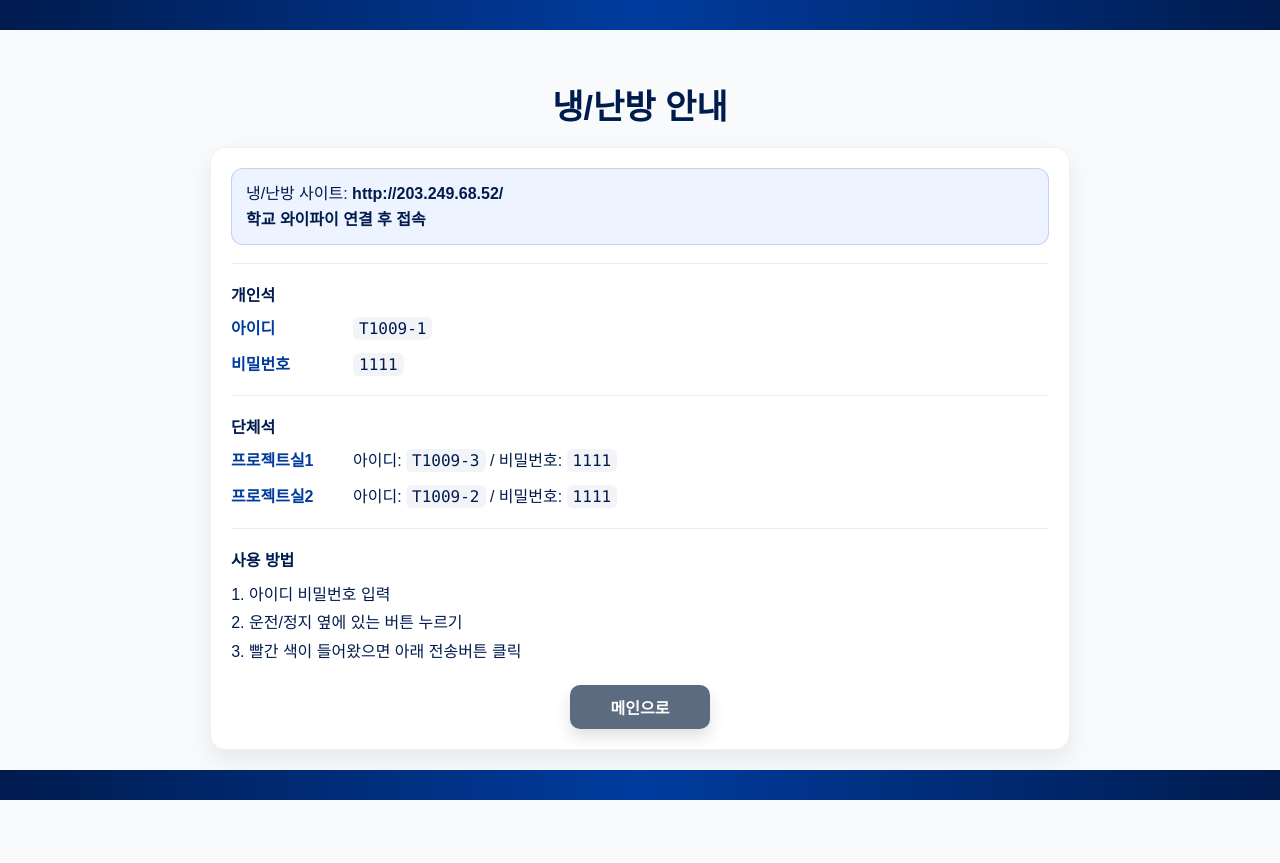
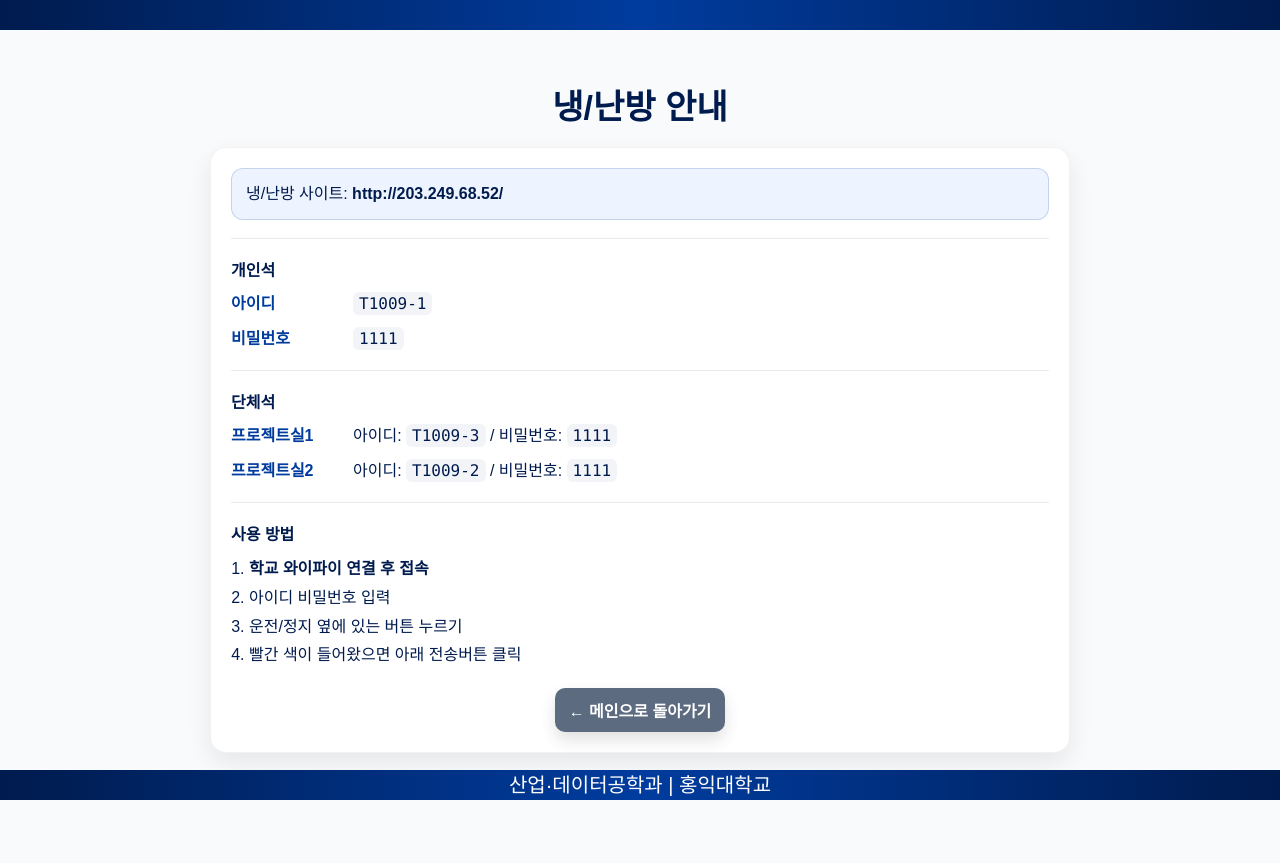
Before and after one commit to tmzkdl7412-web/studyroom-reservation, a Flask app: page /hvac_info in a window 1280 px wide. Before the commit the page ends 800 px from the top, so only its background shows below. Run offline with Flask 3, Linux system fonts and the light colour scheme.

Commit message:
Update hvac_info.html

```diff
--- a/templates/hvac_info.html
+++ b/templates/hvac_info.html
@@ -25,9 +25,9 @@
         z-index: 9999;
       }
       body::before { top: 0; }
+      body::after { bottom: 0; }
 
-      body::after { bottom: 0; }
-            /* ✅ 학과명 푸터 (index.html 동일) */
+      /* ✅ 학과명 푸터 */
       .eng-footer {
         position: fixed;
         bottom: 2px;
@@ -160,8 +160,7 @@
       <div class="card">
         <div class="section">
           <div class="note">
-            냉/난방 사이트: <strong>http://203.249.68.52/</strong><br />
-            <strong>학교 와이파이 연결 후 접속</strong>
+            냉/난방 사이트: <strong>http://203.249.68.52/</strong>
           </div>
         </div>
 
@@ -190,6 +189,7 @@
         <div class="section">
           <div class="label">사용 방법</div>
           <ol class="steps">
+            <li><strong>학교 와이파이 연결 후 접속</strong></li>
             <li>아이디 비밀번호 입력</li>
             <li>운전/정지 옆에 있는 버튼 누르기</li>
             <li>빨간 색이 들어왔으면 아래 전송버튼 클릭</li>
@@ -197,9 +197,13 @@
         </div>
 
         <div class="btns">
-          <a class="btn gray" href="{{ url_for('index') }}">메인으로</a>
+          <a class="btn gray" href="{{ url_for('index') }}">← 메인으로 돌아가기</a>
         </div>
       </div>
     </div>
+
+    <div class="eng-footer">
+      산업·데이터공학과 | 홍익대학교
+    </div>
   </body>
 </html>
```
